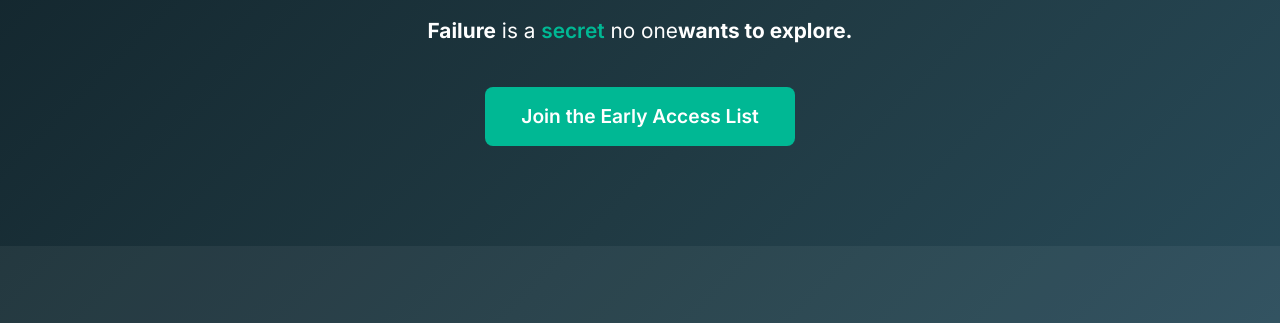
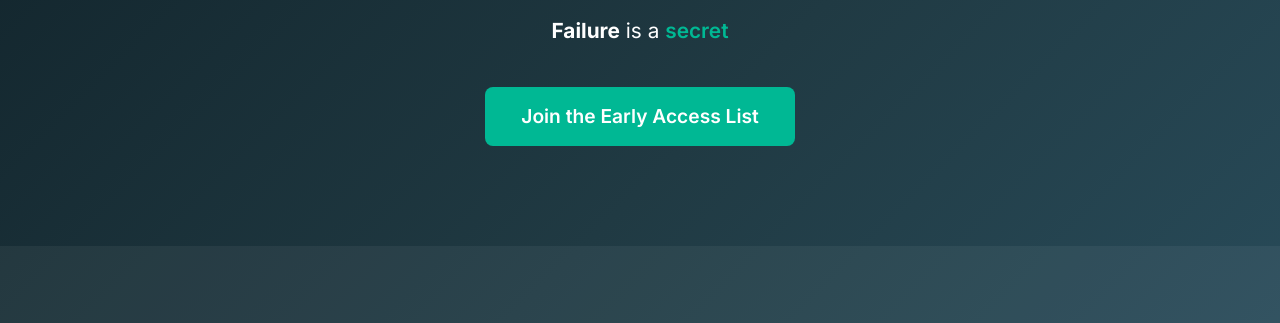
Before and after one commit to AashishPaudel/Worthlytics, a plain HTML site: page index.html in a window 1280 px wide. Shown: the part 366-689 px from the top of the page. Drawn offline with Linux system fonts and the light colour scheme.

Commit message:
Update index.html

```diff
--- a/index.html
+++ b/index.html
@@ -18,7 +18,7 @@
     <section class="hero">
       <h1> Analysis + Capital + Execution = Success </h1>
       <p class="tagline">
-        <strong>Failure</strong> is a <span class="highlight">secret</span> no one<strong>wants to explore.</strong>
+        <strong>Failure</strong> is a <span class="highlight">secret</span>
       </p>
       <a href="mailto:hello@worthlytics.com" class="cta">Join the Early Access List</a>
     </section>
```
